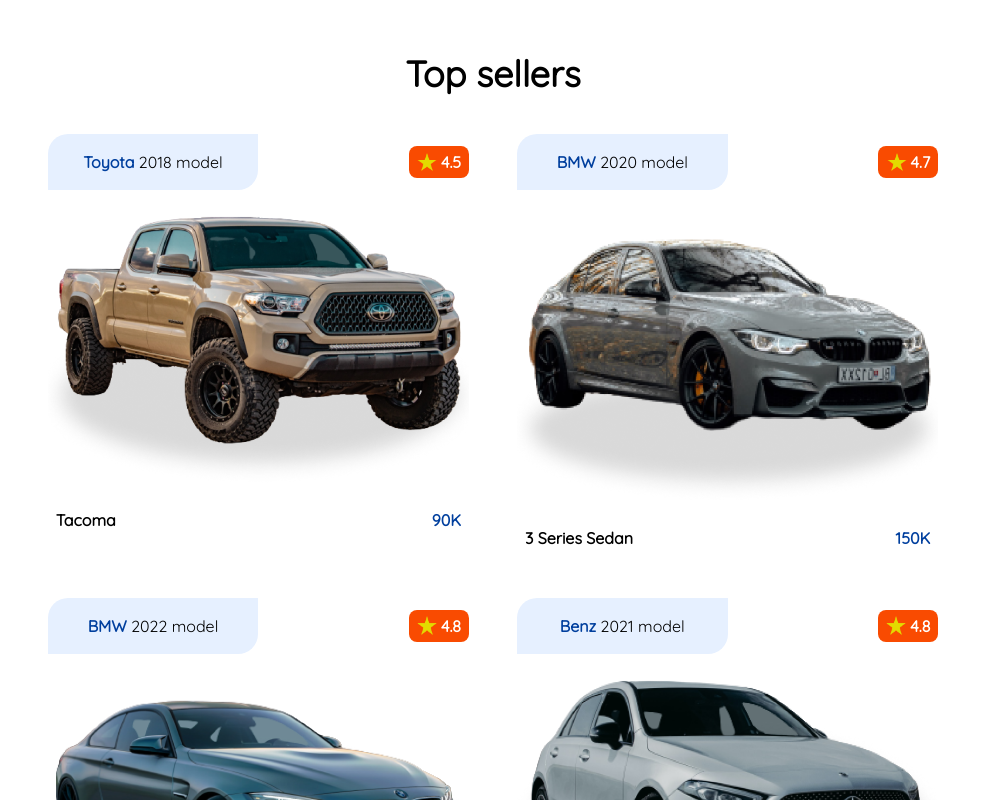
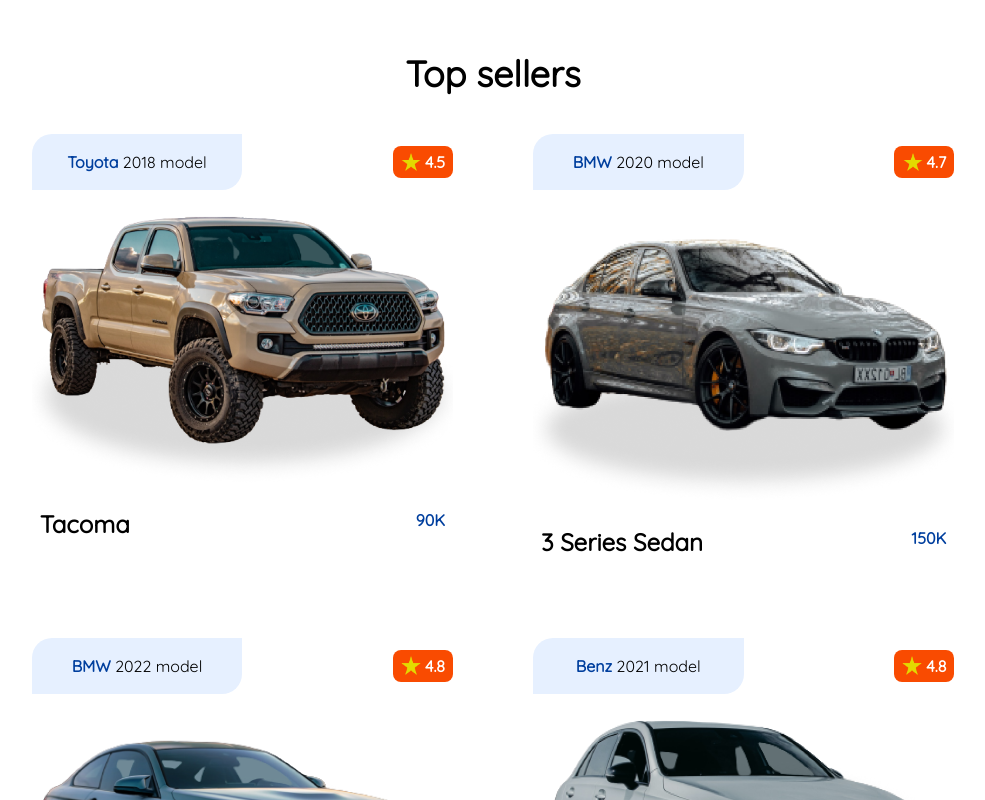
Before and after one commit to doluwamu/AutoWorld, a Vue app: page / in a window 1280 px wide. Shown: the part 1700-2500 px from the top of the page, without its empty margins (147-1132 px from the left). Built offline with nearby package versions, Linux system fonts and the light colour scheme.

Commit message:
setup typewriter feature for hero section

```diff
--- a/src/components/home/Cars.vue
+++ b/src/components/home/Cars.vue
@@ -2,7 +2,7 @@
   <section class="">
     <h1 class="text-4xl text-center font-black py-10">Top sellers</h1>
 
-    <div class="flex flex-col flex-wrap gap-12 justify-center px-2 sm:flex-row">
+    <div class="flex flex-col flex-wrap gap-20 justify-center px-2 sm:flex-row">
       <div class="car-card flex flex-col gap-6 sm:w-1/3" v-for="car in carStore.cars">
         <!-- top -->
         <div class="">
@@ -30,7 +30,7 @@
 
         <!-- buttom -->
         <div class="flex justify-between px-2">
-          <p class="font-black">{{ car.name }}</p>
+          <p class="font-black text-2xl">{{ car.name }}</p>
 
           <p class="font-black text-blue">
             {{ numLenCheck(car.price) }}
--- a/src/components/home/Hero.vue
+++ b/src/components/home/Hero.vue
@@ -1,6 +1,19 @@
 <script>
+import Typed from 'typed.js'
+import { ref } from 'vue'
+
+const el = ref(null)
 export default {
-  name: 'Hero'
+  name: 'Hero',
+
+  mounted() {
+    new Typed(this.$refs.provs, {
+      strings: ['Sell', 'Buy', 'Bargain'],
+      typeSpeed: 200,
+      backSpeed: 200,
+      loop: true
+    })
+  }
 }
 </script>
 
@@ -27,7 +40,7 @@
 
       <div class="flex flex-col gap-2">
         <h1 class="text-5xl font-black text-center md:text-left">
-          We <span class="text-main">Buy|</span>
+          We <span ref="provs" class="text-main"></span>
         </h1>
         <p class="text-3xl font-black text-center md:text-left">
           Get the best deal for your next car
@@ -54,4 +67,8 @@
 .sub-input {
   box-shadow: 0 0 10px 0.5px #dedede;
 }
+
+.typed-cursor {
+  color: hsl(18, 99%, 49%);
+}
 </style>
```
